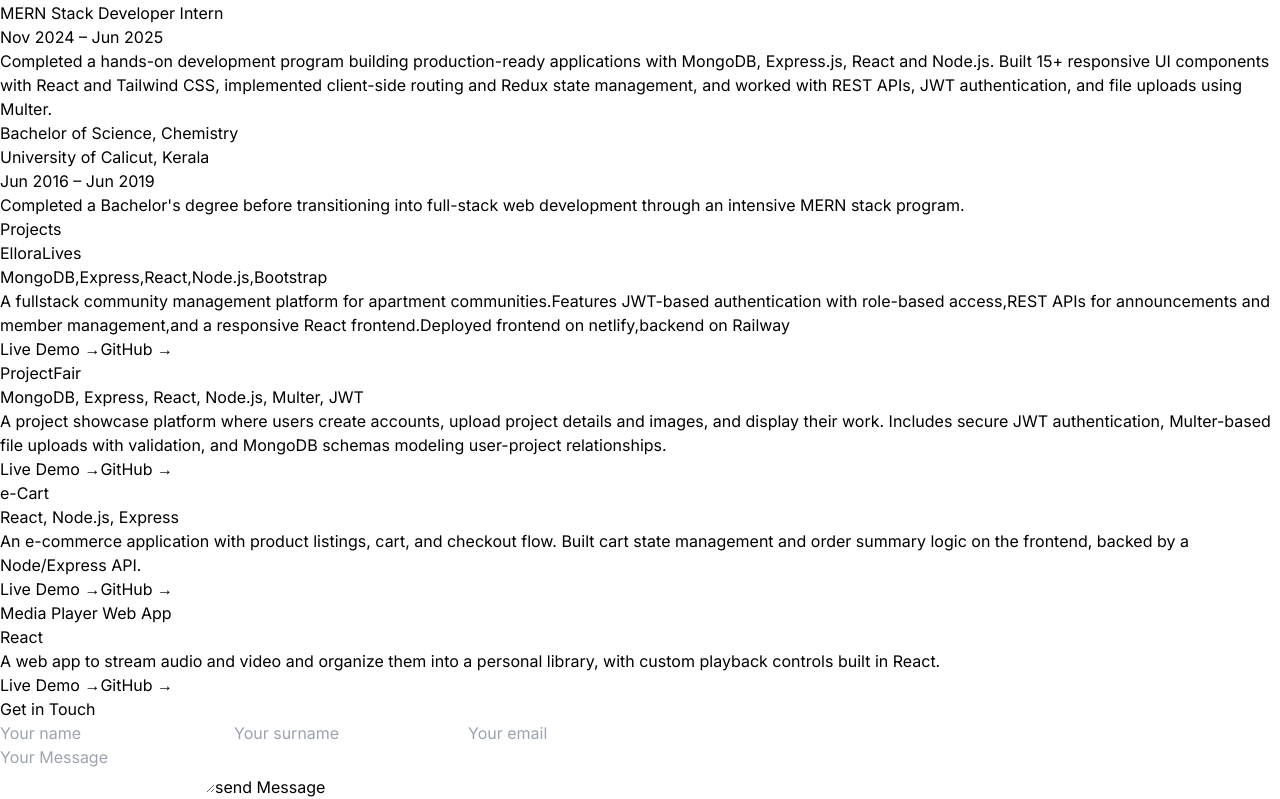
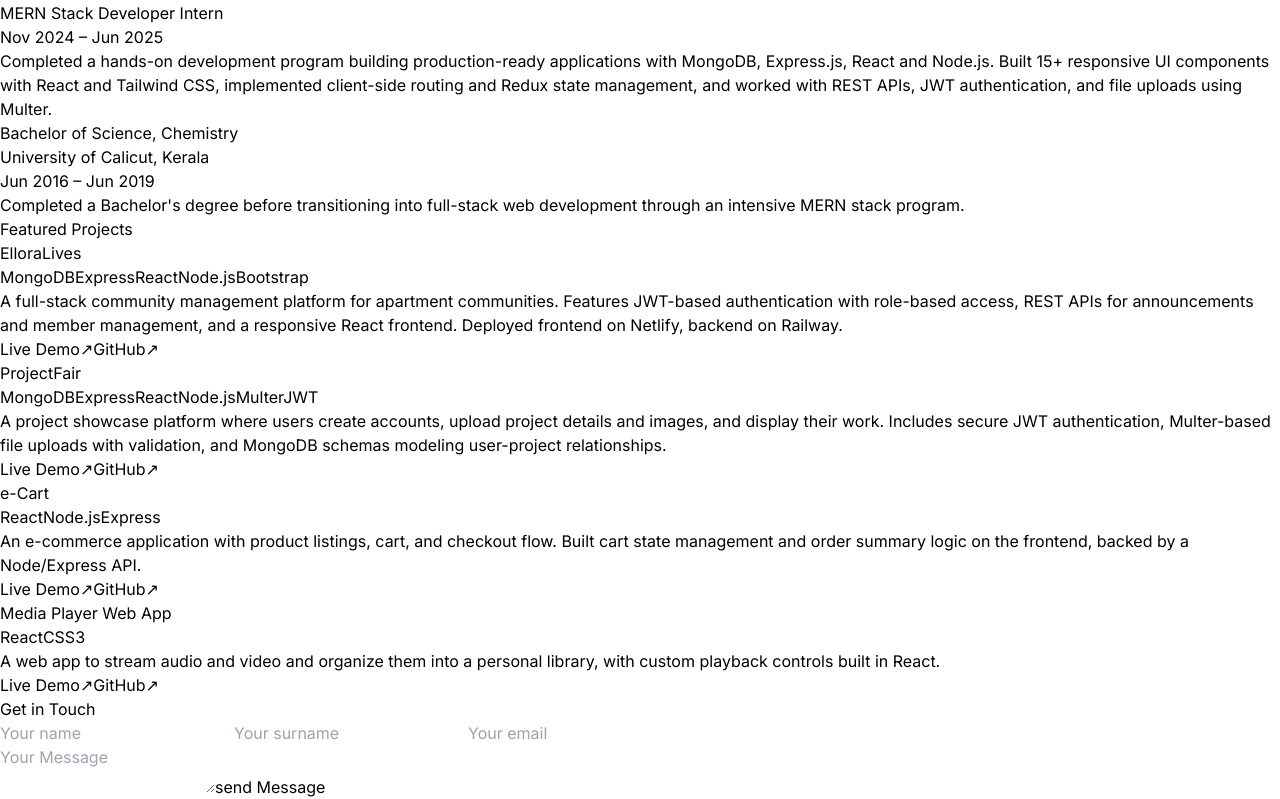
Before and after one commit to kiranvmohan/react_portfolio, a React (Vite) app in the folder FE/: page / in a window 1280 px wide. Shown: the part 1775-2574 px from the top of the page. Built offline with nearby package versions, Linux system fonts and the light colour scheme.

Commit message:
'changed'

```diff
--- a/FE/src/components/Project.jsx
+++ b/FE/src/components/Project.jsx
@@ -1,83 +1,105 @@
 import React from 'react'
 
 function Project() {
-
   const projects = [
     {
       title: 'ElloraLives',
-      stack: 'MongoDB,Express,React,Node.js,Bootstrap',
-      description: 'A fullstack community management platform for apartment communities.Features JWT-based authentication with role-based access,REST APIs for announcements and member management,and a responsive React frontend.Deployed frontend on netlify,backend on Railway ',
+      stack: ['MongoDB', 'Express', 'React', 'Node.js', 'Bootstrap'],
+      description:
+        'A full-stack community management platform for apartment communities. Features JWT-based authentication with role-based access, REST APIs for announcements and member management, and a responsive React frontend. Deployed frontend on Netlify, backend on Railway.',
       liveLink: 'https://ellorafe.netlify.app',
       githubLink: 'https://github.com/kiranvmohan/projectEllora',
-
     },
     {
       title: 'ProjectFair',
-    stack: 'MongoDB, Express, React, Node.js, Multer, JWT',
-    description: 'A project showcase platform where users create accounts, upload project details and images, and display their work. Includes secure JWT authentication, Multer-based file uploads with validation, and MongoDB schemas modeling user-project relationships.',
+      stack: ['MongoDB', 'Express', 'React', 'Node.js', 'Multer', 'JWT'],
+      description:
+        'A project showcase platform where users create accounts, upload project details and images, and display their work. Includes secure JWT authentication, Multer-based file uploads with validation, and MongoDB schemas modeling user-project relationships.',
       liveLink: 'https://fairfront.netlify.app',
       githubLink: 'https://github.com/kiranvmohan/projectfair',
-
     },
     {
       title: 'e-Cart',
-    stack: 'React, Node.js, Express',
-    description: 'An e-commerce application with product listings, cart, and checkout flow. Built cart state management and order summary logic on the frontend, backed by a Node/Express API.',
+      stack: ['React', 'Node.js', 'Express'],
+      description:
+        'An e-commerce application with product listings, cart, and checkout flow. Built cart state management and order summary logic on the frontend, backed by a Node/Express API.',
       liveLink: 'https://ekartee.netlify.app',
       githubLink: 'https://github.com/kiranvmohan/e-cart',
     },
     {
       title: 'Media Player Web App',
-    stack: 'React',
-    description: 'A web app to stream audio and video and organize them into a personal library, with custom playback controls built in React.',
+      stack: ['React', 'CSS3'],
+      description:
+        'A web app to stream audio and video and organize them into a personal library, with custom playback controls built in React.',
       liveLink: 'https://mediaaudioplayer.netlify.app',
       githubLink: 'https://github.com/kiranvmohan/media-player',
     },
   ]
 
+  return (
+    <section id='project' className='min-h-screen w-full flex flex-col items-center justify-center py-20 px-6 sm:px-10 lg:px-16 xl:px-24'>
+      <div className='text-center mb-16'>
+        <h2 className='text-4xl sm:text-5xl font-light tracking-tight text-gray-900'>
+          Featured <span className='text-blue-600 font-normal'>Projects</span>
+        </h2>
+        <div className='w-16 h-1 bg-blue-500 mx-auto mt-4 rounded-full'></div>
+      </div>
 
-
-  return (
-    <div id='project' className='min-h-screen w-full flex flex-col items-center justify-center gap-20
-     p-10 md:p-16 xl:px-32'>
-      <h1 className='text-center text-5xl font-light'> Projects</h1>
-
-     <div className='grid grid-cols-1 lg:grid-cols-2 xl:grid-cols-3 gap-5'>
+      <div className='grid grid-cols-1 md:grid-cols-2 lg:grid-cols-2 xl:grid-cols-3 gap-8 w-full max-w-7xl'>
         {projects.map((project, index) => (
           <div
             key={index}
-            className='text-left space-y-2 border-2 hover:scale-105 transition-all duration-200 px-8 py-10 border-blue-500 rounded-lg hover:bg-blue-50'
+            className='flex flex-col justify-between rounded-xl border border-gray-200 bg-white p-6 sm:p-8 shadow-sm transition-all duration-300 hover:-translate-y-1 hover:border-blue-400 hover:shadow-lg'
           >
-            <h1 className='text-3xl font-semibold'>{project.title}</h1>
-            <h3 className='text-sm text-gray-700'>{project.stack}</h3>
-            <p className='text-sm text-gray-600 line-clamp-4'>{project.description}</p>
+            <div>
+              <h3 className='text-2xl font-bold text-gray-900'>{project.title}</h3>
 
-            <div className='flex gap-4 pt-2'>
+              {/* Tech Stack Badges */}
+              <div className='flex flex-wrap gap-1.5 mt-3 mb-4'>
+                {project.stack.map((tech, i) => (
+                  <span
+                    key={i}
+                    className='rounded-md bg-blue-50 px-2.5 py-1 text-xs font-medium text-blue-700 border border-blue-100'
+                  >
+                    {tech}
+                  </span>
+                ))}
+              </div>
+
+              <p className='text-sm leading-relaxed text-gray-600'>
+                {project.description}
+              </p>
+            </div>
+
+            {/* Bottom Actions */}
+            <div className='flex items-center gap-4 pt-6 mt-6 border-t border-gray-100'>
               {project.liveLink && (
-
-                <a  href={project.liveLink}
+                <a
+                  href={project.liveLink}
                   target='_blank'
                   rel='noopener noreferrer'
-                  className='text-sm font-medium text-blue-600 hover:underline'
+                  className='inline-flex items-center text-sm font-semibold text-blue-600 transition-colors hover:text-blue-800'
                 >
-                  Live Demo →
+                  Live Demo
+                  <span className='ml-1 text-xs'>↗</span>
                 </a>
               )}
               {project.githubLink && (
-
-                <a  href={project.githubLink}
+                <a
+                  href={project.githubLink}
                   target='_blank'
                   rel='noopener noreferrer'
-                  className='text-sm font-medium text-gray-700 hover:underline'
+                  className='inline-flex items-center text-sm font-semibold text-gray-600 transition-colors hover:text-gray-900'
                 >
-                  GitHub →
+                  GitHub
+                  <span className='ml-1 text-xs'>↗</span>
                 </a>
               )}
             </div>
           </div>
         ))}
       </div>
-    </div>
+    </section>
   )
 }
 
```
Lines whose indentation alone changed are shown as unchanged.
